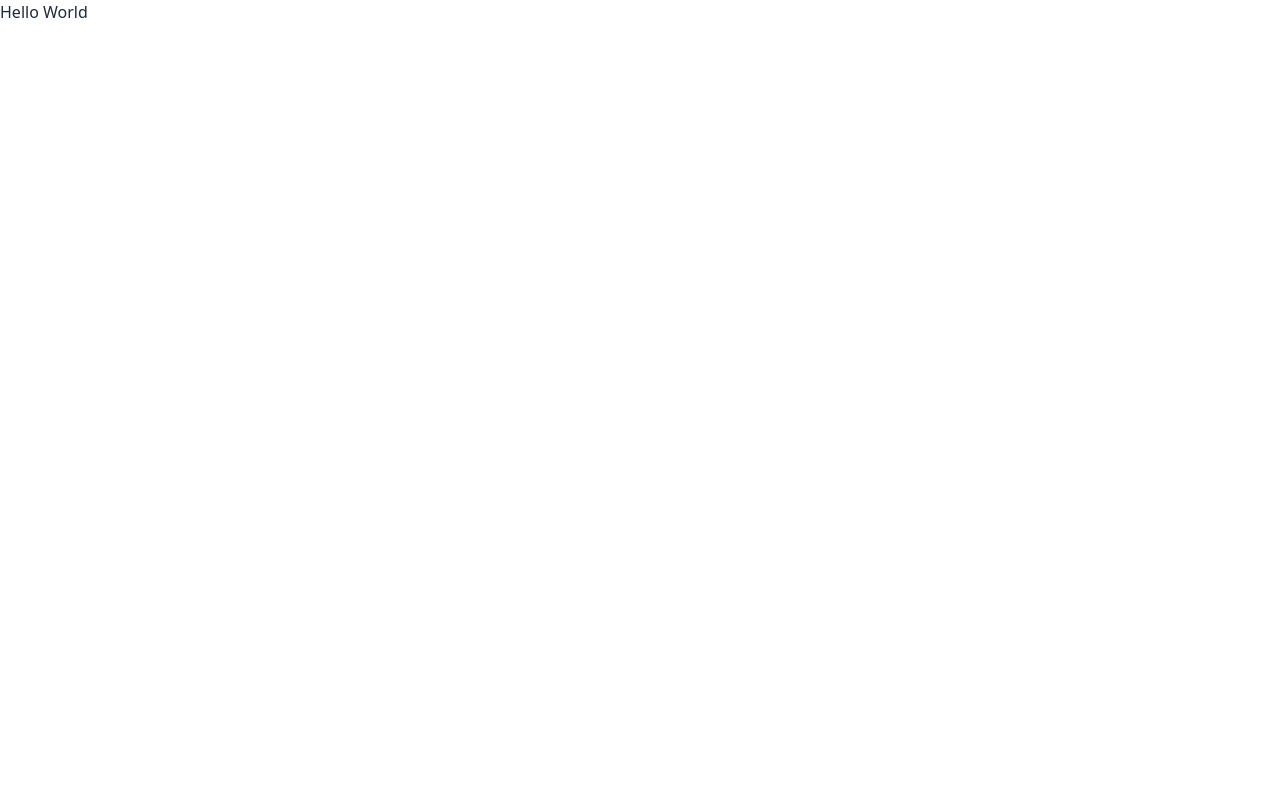
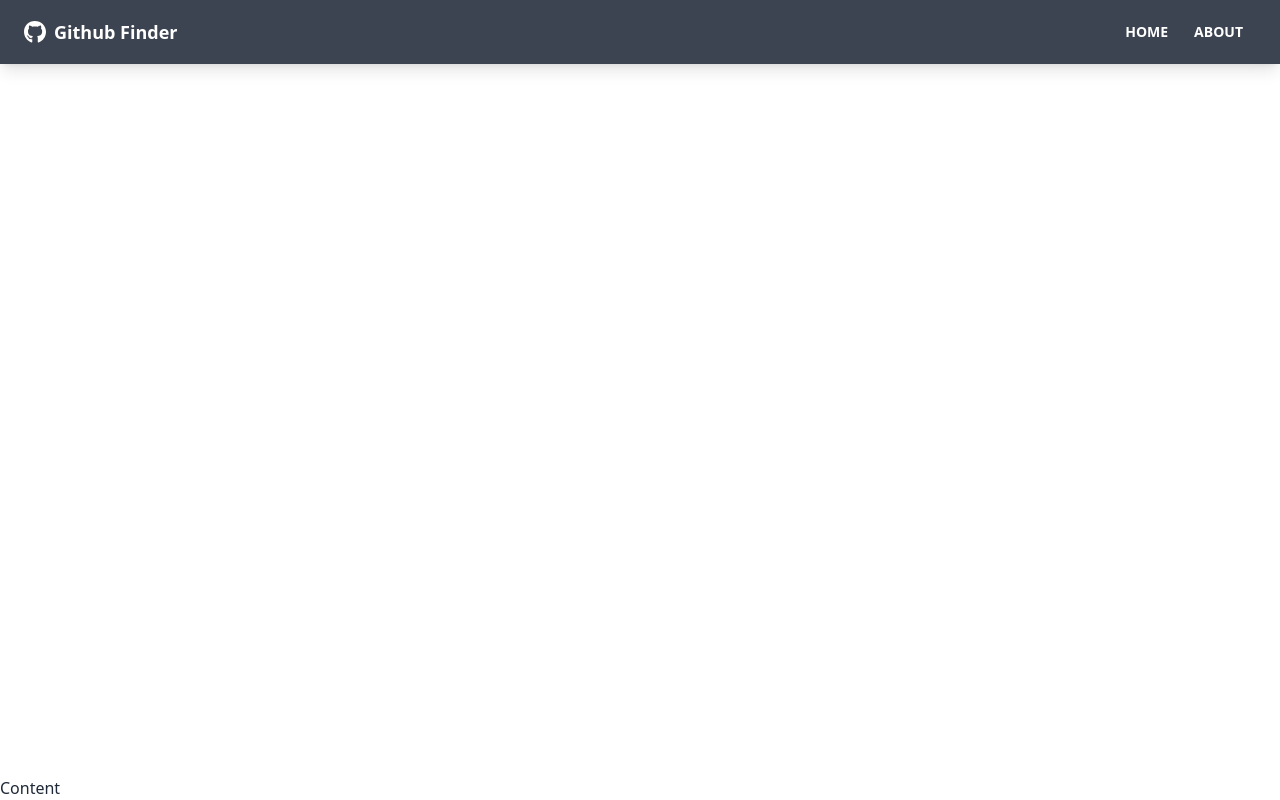
Before and after one commit to Voodoo30fps/github-finder-react-front-to-back-2022, a React (Create React App) app: page / in a window 1280 px wide. Built offline with nearby package versions, Linux system fonts and the light colour scheme; the HTML template or start-up script is replaced by a standard one.

Commit message:
navbar, react router dom, react icons

```diff
--- a/package.json
+++ b/package.json
@@ -9,6 +9,8 @@
     "daisyui": "^2.51.6",
     "react": "^18.2.0",
     "react-dom": "^18.2.0",
+    "react-icons": "^4.8.0",
+    "react-router-dom": "^6.10.0",
     "react-scripts": "5.0.1",
     "web-vitals": "^2.1.4"
   },
--- a/src/App.js
+++ b/src/App.js
@@ -1,8 +1,16 @@
+import { BrowserRouter as Router, Route } from 'react-router-dom';
+
+import Navbar from './components/layout/Navbar';
+
 function App() {
   return (
-    <div>
-      <h1>Hello World</h1>
-    </div>
+    <Router>
+      <div className='flex flex-col justify-between h-screen'>
+        <Navbar />
+
+        <main>Content</main>
+      </div>
+    </Router>
   );
 }
 
--- /dev/null
+++ b/src/components/layout/Navbar.jsx
@@ -0,0 +1,39 @@
+import { FaGithub } from 'react-icons/fa';
+import { Link } from 'react-router-dom';
+import PropTypes from 'prop-types';
+
+function Navbar({ title }) {
+  return (
+    <nav className='navbar mb-12 shadow-lg bg-neutral text-neutral-content'>
+      <div className='container mx-auto'>
+        <div className='flex-none px-2 mx-2'>
+          <FaGithub className='inline pr-2 text-3xl' />
+          <Link to='/' className='text-lg font-bold align-middle'>
+            {title}
+          </Link>
+        </div>
+
+        <div className='flex-1 px-2 mx-2'>
+          <div className='flex justify-end'>
+            <Link to='/' className='btn btn-ghost btn-sm rounded-btn'>
+              Home
+            </Link>
+            <Link to='/about' className='btn btn-ghost btn-sm rounded-btn'>
+              About
+            </Link>
+          </div>
+        </div>
+      </div>
+    </nav>
+  );
+}
+
+Navbar.defaultProps = {
+  title: 'Github Finder',
+};
+
+Navbar.propTypes = {
+  title: PropTypes.string,
+};
+
+export default Navbar;
```
Also changed, not shown: 1 other file (tests, documents, lock files or other folders).
